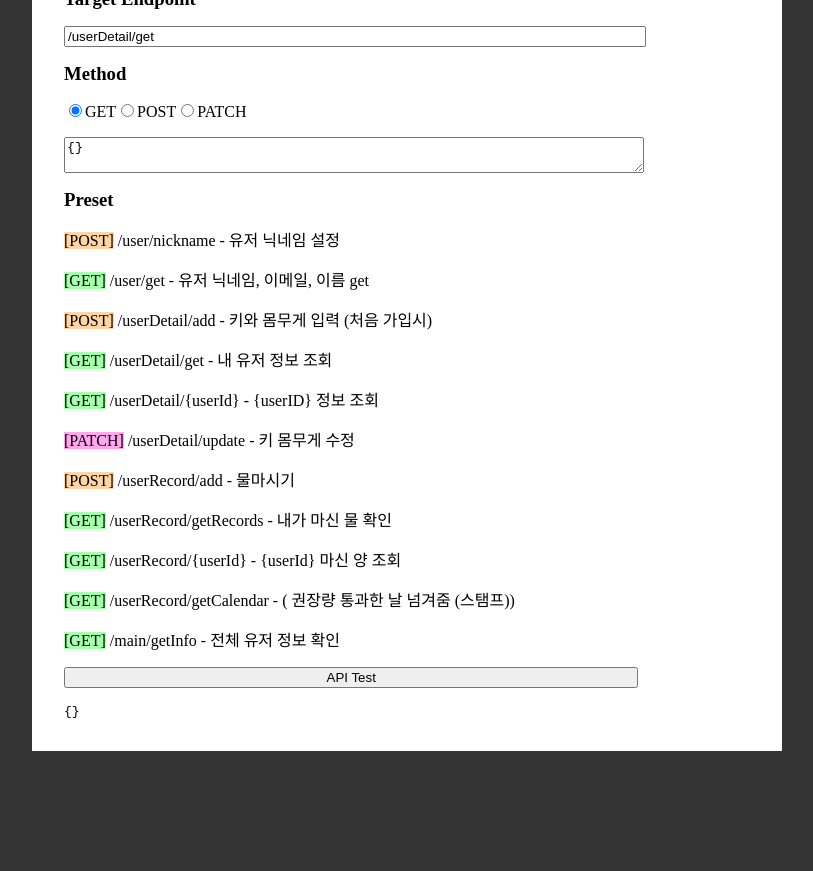
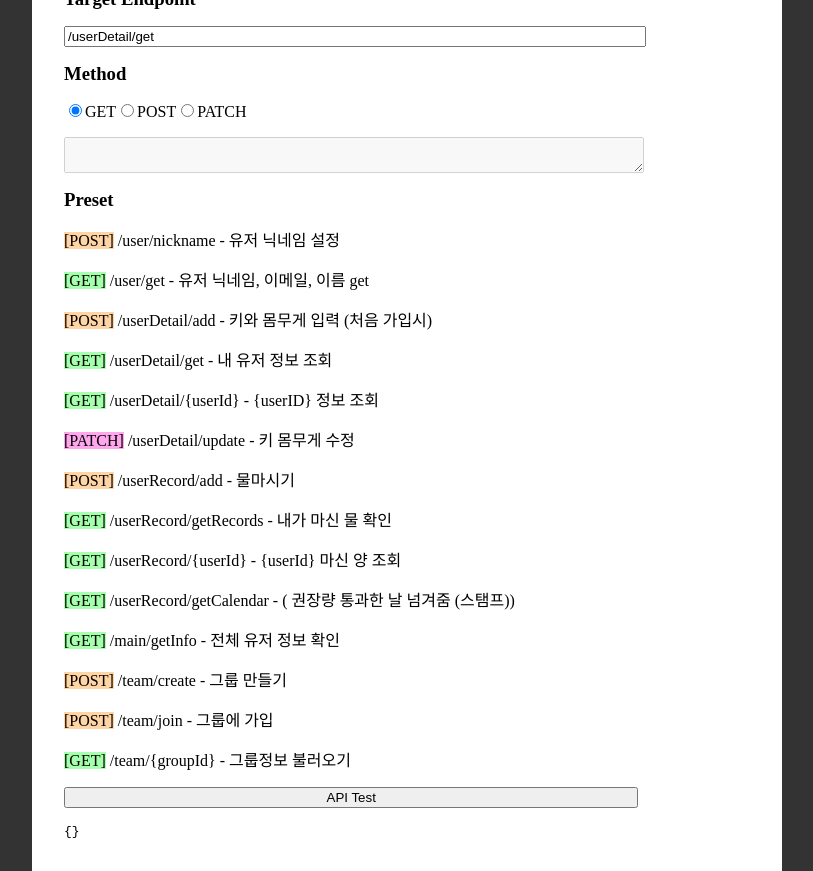
Before and after one commit to LikeLionHGU/WOMOOL_Front, a React (Vite) app: page /apitest in a window 1280 px wide. Shown: the part 240-1111 px from the top of the page, without its empty margins (233-1046 px from the left). Before the commit the page ends 991 px from the top, so only its background shows below. Built offline with nearby package versions, Linux system fonts and the light colour scheme; a web font is replaced by a local one.

Commit message:
feat(apitest.jsx): add team related endpoints

```diff
--- a/src/pages/ApiTest.jsx
+++ b/src/pages/ApiTest.jsx
@@ -82,6 +82,28 @@ const presets = [
     description: "전체 유저 정보 확인",
     body: {},
   },
+  {
+    method: "POST",
+    endpoint: "/team/create",
+    description: "그룹 만들기",
+    body: {
+      name: "꿀꺽꿀꺽그룹",
+    },
+  },
+  {
+    method: "POST",
+    endpoint: "/team/join",
+    description: "그룹에 가입",
+    body: {
+      teamCode: "JPHL",
+    },
+  },
+  {
+    method: "GET",
+    endpoint: "/team/{groupId}",
+    description: "그룹정보 불러오기",
+    body: {},
+  },
 ];
 
 const requestColor = {
@@ -160,7 +182,8 @@ function ApiTest() {
           ))}
         </div>
         <textarea
-          value={requestData}
+          value={requestType === "GET" ? "" : requestData}
+          disabled={requestType === "GET"}
           onChange={(e) => setRequestData(e.target.value)}
         />
         <h3>Preset</h3>
```
